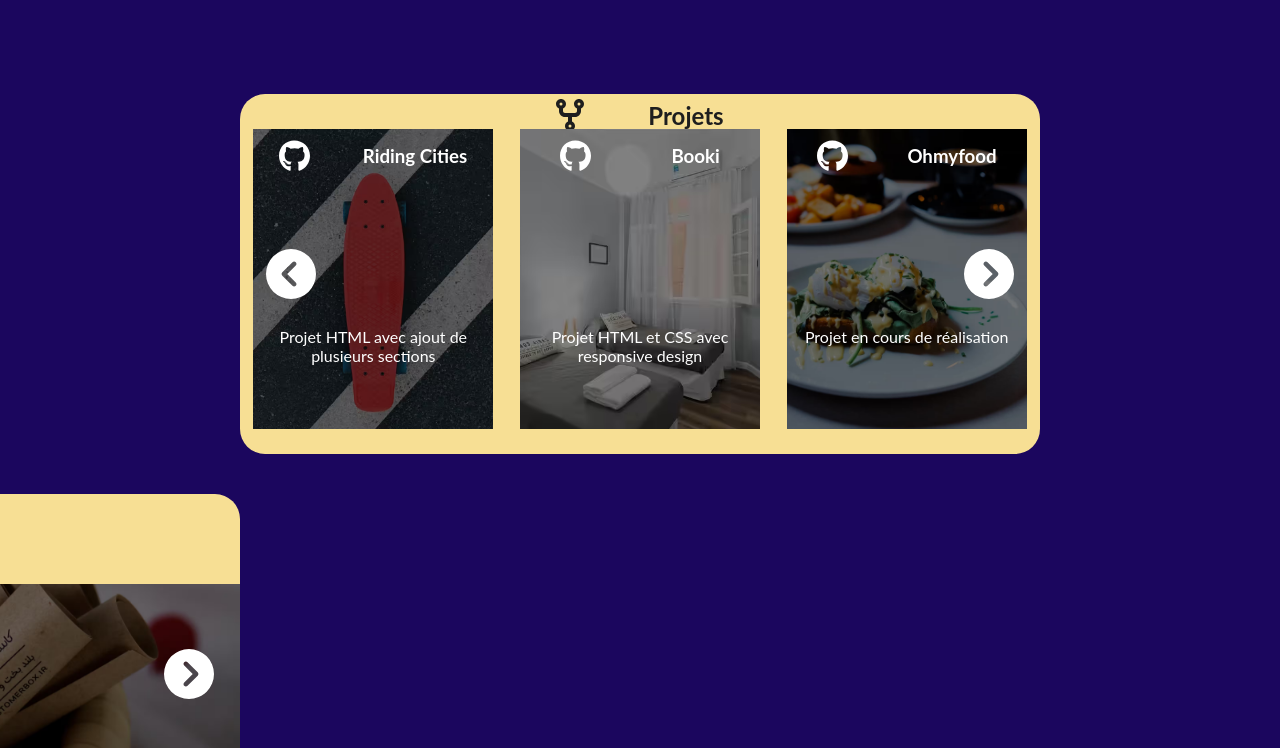
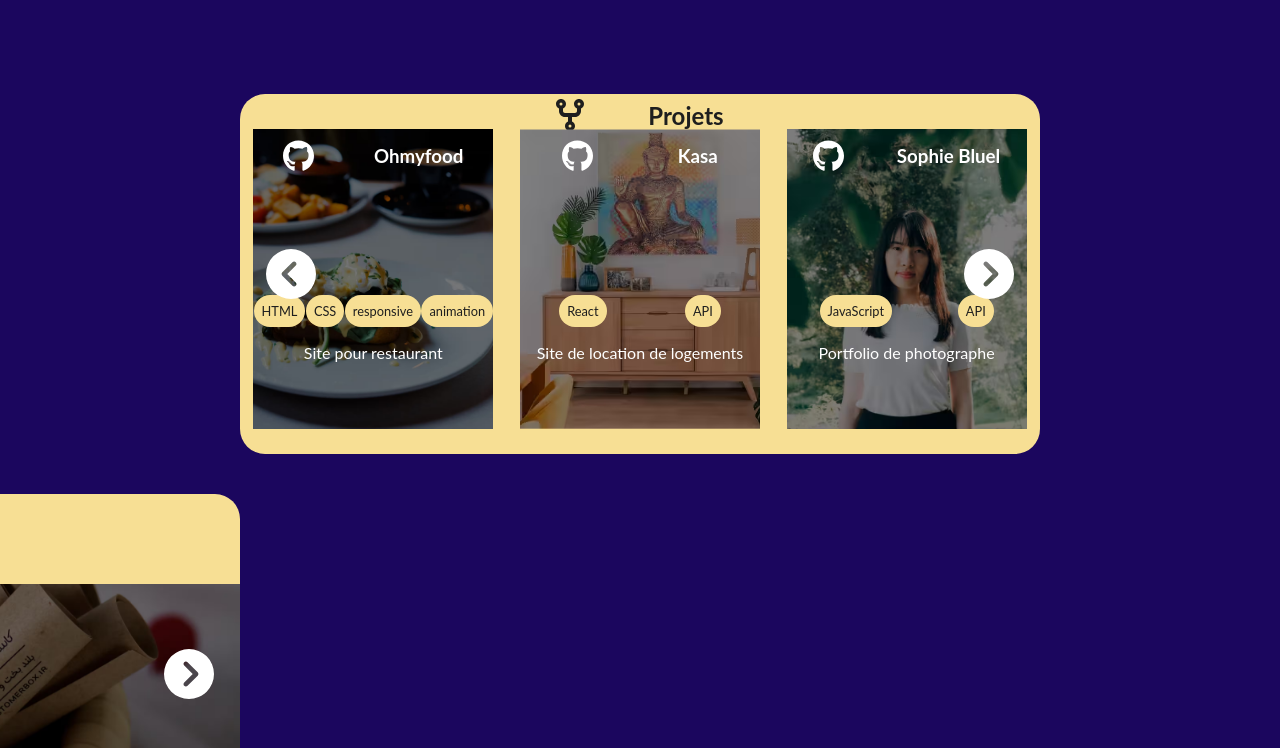
Before and after one commit to EtienneTrzpit/portfoliov3, a React (Vite) app: page / in a window 1280 px wide. Shown: the part 680-1428 px from the top of the page. Built offline with nearby package versions, Linux system fonts and the light colour scheme; the HTML template or start-up script is replaced by a standard one.

Commit message:
photo + project links

```diff
--- a/src/components/Projets.jsx
+++ b/src/components/Projets.jsx
@@ -9,51 +9,53 @@ import { useEffect } from "react";
 
 const images = [
   {
-    title: "Riding Cities",
-    subtitle: "Projet HTML avec ajout de plusieurs sections",
-    numero: "projet1 projet",
-    link: "https://github.com/EtienneTrzpit/site-Riding-Citites",
+    title: "Ohmyfood",
+    skills: ["HTML", "CSS", "responsive", "animation"],
+    subtitle: "Site pour restaurant",
+    url: "src/assets/images/food.avif",
+    linkSite: "https://etiennetrzpit.github.io/ohmyfood/",
+    linkGithub: "https://github.com/EtienneTrzpit/ohmyfood",
+  },
+  {
+    title: "Kasa",
+    skills: ["React", "API"],
+    subtitle: "Site de location de logements",
+    url: "src/assets/images/kasa.avif",
+    linkSite: "https://etiennetrzpit.github.io/kasa/",
+    linkGithub: "https://github.com/EtienneTrzpit/kasa",
+  },
+  {
+    title: "Sophie Bluel",
+    skills: ["JavaScript", "API"],
+    subtitle: "Portfolio de photographe",
+    url: "src/assets/images/sophie.avif",
+    linkSite: "https://etiennetrzpit.github.io/Portfolio-SophieBluel-FrontEnd/",
+    linkGithub:
+      "https://github.com/EtienneTrzpit/Portfolio-SophieBluel-FrontEnd",
   },
   {
     title: "Booki",
-    subtitle: "Projet HTML et CSS avec responsive design",
-    numero: "projet2 projet",
-    link: "https://github.com/EtienneTrzpit/booki-starter-code",
+    skills: ["HTML", "CSS", "responsive"],
+    subtitle: "Site de recherche de logements",
+    url: "src/assets/images/booki.avif",
+    linkSite: "https://etiennetrzpit.github.io/booki-starter-code/",
+    linkGithub: "https://github.com/EtienneTrzpit/booki-starter-code",
   },
   {
-    title: "Ohmyfood",
-    subtitle: "Projet en cours de réalisation",
-    numero: "projet3 projet",
+    title: "Print-it",
+    skills: ["JavaScript"],
+    subtitle: "Création d'un carousel",
+    url: "src/assets/images/print.avif",
+    linkSite: "https://etiennetrzpit.github.io/Print-it-JS-1/",
+    linkGithub: "https://github.com/EtienneTrzpit/Print-it-JS-1",
   },
   {
-    title: "Print it",
-    subtitle: "Projet en cours de réalisation",
-    numero: "projet4 projet",
-  },
-  {
-    title: "Sophie Bluel",
-    subtitle: "Projet en cours de réalisation",
-    numero: "projet5 projet",
-  },
-  {
-    title: "Kasa",
-    subtitle: "Projet en cours de réalisation",
-    numero: "projet6 projet",
-  },
-  {
-    title: "SEO Nina",
-    subtitle: "Projet en cours de réalisation",
-    numero: "projet7 projet",
-  },
-  {
-    title: "724 Events",
-    subtitle: "Projet en cours de réalisation",
-    numero: "projet8 projet",
-  },
-  {
-    title: "Argent Bank",
-    subtitle: "Projet en cours de réalisation",
-    numero: "projet9 projet",
+    title: "Nina Carducci",
+    skills: ["SEO", "Optimisation"],
+    subtitle: "Optimisation d'un site web",
+    url: "src/assets/images/nina.avif",
+    linkSite: "https://etiennetrzpit.github.io/ninacarducci/",
+    linkGithub: "https://github.com/EtienneTrzpit/ninacarducci",
   },
 ];
 
@@ -94,11 +96,11 @@ export default function Projets(props) {
   };
 
   const nextSlideDesktop = () => {
-    setCurrentDesktop(currentDesktop === 7 ? 1 : currentDesktop + 3);
+    setCurrentDesktop(currentDesktop === 4 ? 1 : currentDesktop + 3);
   };
 
   const prevSlideDesktop = () => {
-    setCurrentDesktop(currentDesktop === 1 ? 7 : currentDesktop - 3);
+    setCurrentDesktop(currentDesktop === 1 ? 4 : currentDesktop - 3);
   };
 
   if (windowType === "mobile") {
--- a/src/components/ProjetsImg.jsx
+++ b/src/components/ProjetsImg.jsx
@@ -8,14 +8,27 @@ export default function ProjetsImg({ image }) {
   const numero = image.numero;
 
   return (
-    <div className={numero} key={image.numero}>
+    <div
+      style={{ backgroundImage: `url(${image.url})` }}
+      className="projet"
+      key={image.title}
+    >
       <div className="titles-projects">
-        <a href={image.link} target="_blank" aria-label="github">
+        <a href={image.linkGithub} target="_blank" aria-label="github">
           <FontAwesomeIcon icon={faGithub} size="2x" className="github" />
         </a>
-        <h3 className="cards-box-title">{image.title}</h3>
+        <a href={image.linkSite} target="_blank">
+          <h3 className="cards-box-title">{image.title}</h3>
+        </a>
       </div>
-      <p>{image.subtitle}</p>
+      <div className="project-skills">
+        {image.skills.map((skill, index) => (
+          <p key={index} className="project-skill">
+            {skill}
+          </p>
+        ))}
+      </div>
+      <p className="project-subtitle">{image.subtitle}</p>
     </div>
   );
 }
--- a/src/index.css
+++ b/src/index.css
@@ -30,6 +30,7 @@ body {
 
 a {
   color: inherit; /* Fait en sorte que les liens utilisent la couleur de texte de leur parent */
+  text-decoration: none; /* Enlève le soulignement des liens */
 }
 
 .download {
@@ -287,58 +288,6 @@ textarea::placeholder {
   color: white;
   height: 300px;
   margin-top: -100px;
-}
-
-.projet1 {
-  background-image: url("assets/images/ridingcitiesblur.avif");
-  background-position: center;
-  background-size: cover;
-}
-
-.projet2 {
-  background-image: url("assets/images/booki.avif");
-  background-position: center;
-  background-size: cover;
-}
-
-.projet3 {
-  background-image: url("assets/images/food.avif");
-  background-position: center;
-  background-size: cover;
-}
-
-.projet4 {
-  background-image: url("assets/images/print.avif");
-  background-position: center;
-  background-size: cover;
-}
-
-.projet5 {
-  background-image: url("assets/images/sophie.avif");
-  background-position: center;
-  background-size: cover;
-}
-
-.projet6 {
-  background-image: url("assets/images/kasa.avif");
-  background-position: center;
-  background-size: cover;
-}
-
-.projet7 {
-  background-image: url("assets/images/nina.avif");
-  background-position: center;
-  background-size: cover;
-}
-
-.projet8 {
-  background-image: url("assets/images/724events.avif");
-  background-position: center;
-  background-size: cover;
-}
-
-.projet9 {
-  background-image: url("assets/images/bank.avif");
   background-position: center;
   background-size: cover;
 }
@@ -553,6 +502,21 @@ textarea::placeholder {
 .left-arrow,
 .right-arrow {
   user-select: none;
+}
+
+.project-skills {
+  display: flex;
+  flex-direction: row;
+  justify-content: space-around;
+  margin-top: -8vh;
+  margin-bottom: -16vh;
+}
+.project-skill {
+  background-color: var(--color5);
+  border-radius: 25px;
+  padding: 0.5rem;
+  color: var(--color6);
+  font-size: 0.8rem;
 }
 /**********  MEDIA QUERIES **********/
 /*Medium devices (tablets, less/equal than 1024px)*/
```
